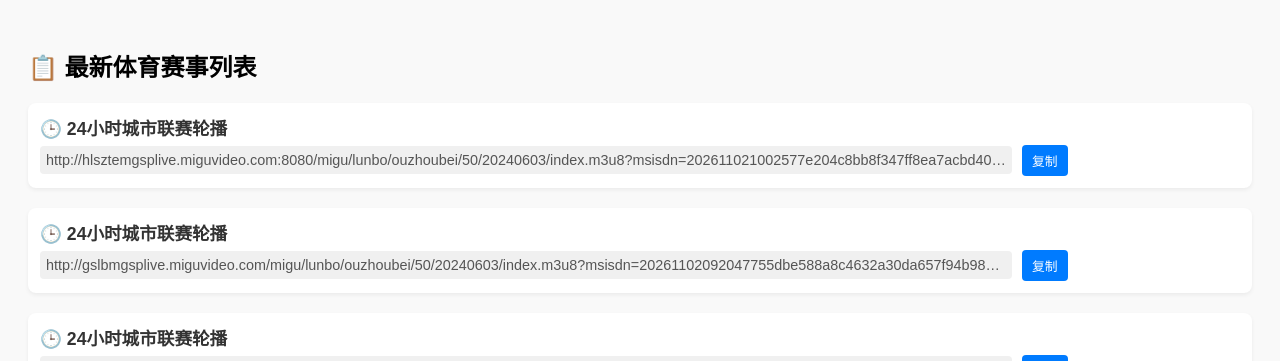
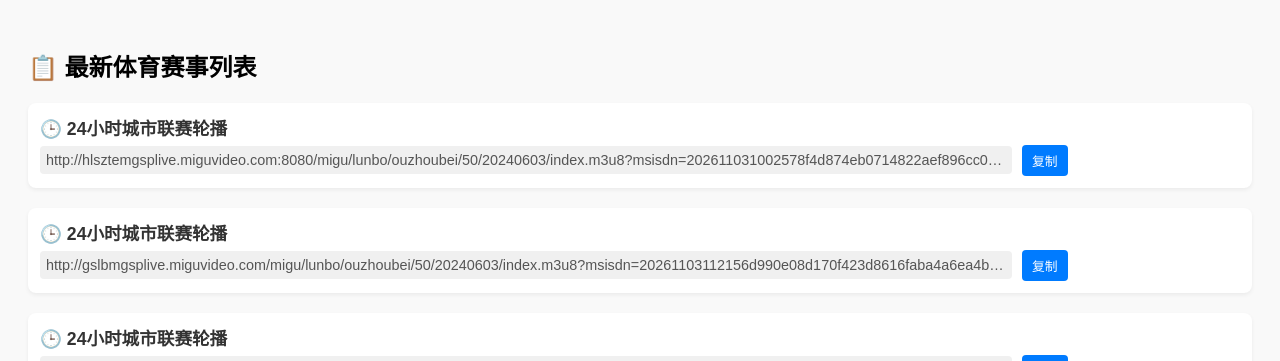
Before and after one commit to kimwang1978/iptv.github.io, a Jekyll site: the page tiyu.html, which Jekyll copies as it is, in a window 1280 px wide and 900 px high. Shown: the top 361 px of the window. Built offline with Jekyll 4.4.1, drawn with Linux system fonts in a browser that asks for light colours; some of the changed text lies outside the part shown.

Commit message:
Sync File 2026-11-03 10:36:12

```diff
--- a/tiyu.html
+++ b/tiyu.html
@@ -52,7 +52,7 @@
         <div class="item">
             <div class="title">🕒 24小时城市联赛轮播</div>
             <div class="url-wrapper">
-                <div class="url" id="url_0">http://hlsztemgsplive.miguvideo.com:8080/migu/lunbo/ouzhoubei/50/20240603/index.m3u8?msisdn=202611021002577e204c8bb8f347ff8ea7acbd405f5476&mdspid=&spid=800033&netType=0&sid=5910022136&pid=2028597139&timestamp=20261102100257&Channel_ID=0116_2600000900-99000-201600010010027&ProgramID=915512915&ParentNodeID=-99&assertID=5910022136&client_ip=171.8.79.254&SecurityKey=20261102100257&promotionId=&mvid=5900006618&mcid=500020&playurlVersion=WX-A1-9.10.1-SNAPSHOT&userid=&jmhm=&videocodec=h264&appCode=miguvideo_android&bean=mgspad&tid=android&conFee=0&encrypt=a9d474d29ca45de1c0999efe03f56db5</div>
+                <div class="url" id="url_0">http://hlsztemgsplive.miguvideo.com:8080/migu/lunbo/ouzhoubei/50/20240603/index.m3u8?msisdn=202611031002578f4d874eb0714822aef896cc0541d5ea&mdspid=&spid=800033&netType=0&sid=5910022136&pid=2028597139&timestamp=20261103100257&Channel_ID=0116_2600000900-99000-201600010010027&ProgramID=915512915&ParentNodeID=-99&assertID=5910022136&client_ip=171.8.79.254&SecurityKey=20261103100257&promotionId=&mvid=5900006618&mcid=500020&playurlVersion=WX-A1-9.10.1-SNAPSHOT&userid=&jmhm=&videocodec=h264&appCode=miguvideo_android&bean=mgspad&tid=android&conFee=0&encrypt=406e558d536027501083f50a1a161494</div>
                 <button class="copy-btn" onclick="copyToClipboard('url_0')">复制</button>
             </div>
         </div>
@@ -60,7 +60,7 @@
         <div class="item">
             <div class="title">🕒 24小时城市联赛轮播</div>
             <div class="url-wrapper">
-                <div class="url" id="url_1">http://gslbmgsplive.miguvideo.com/migu/lunbo/ouzhoubei/50/20240603/index.m3u8?msisdn=20261102092047755dbe588a8c4632a30da657f94b98aa&mdspid=&spid=800033&netType=0&sid=5910022136&pid=2028597139&timestamp=20261102092047&Channel_ID=0116_2600000900-99000-201600010010027&ProgramID=915512915&ParentNodeID=-99&assertID=5910022136&client_ip=2409:8a00:6040:4f61:e53d:93df:da3:d2f8&SecurityKey=20261102092047&promotionId=&mvid=5900006618&mcid=500020&playurlVersion=WX-A1-9.10.1-SNAPSHOT&userid=&jmhm=&videocodec=h264&appCode=miguvideo_android&bean=mgspad&tid=android&conFee=0&puData=b4f6008dae73fb7cb0733f290fe00f0c&ddCalcu=cb04eff0065000e0f80d9a2ef7333f7b07bc</div>
+                <div class="url" id="url_1">http://gslbmgsplive.miguvideo.com/migu/lunbo/ouzhoubei/50/20240603/index.m3u8?msisdn=20261103112156d990e08d170f423d8616faba4a6ea4b9&mdspid=&spid=800033&netType=0&sid=5910022136&pid=2028597139&timestamp=20261103112156&Channel_ID=0116_2600000900-99000-201600010010027&ProgramID=915512915&ParentNodeID=-99&assertID=5910022136&client_ip=2409:8a00:6040:4f61:f24a:23e7:5924:bfb3&SecurityKey=20261103112156&promotionId=&mvid=5900006618&mcid=500020&playurlVersion=ZQ-A1-9.10.1-SNAPSHOT&userid=&jmhm=&videocodec=h264&appCode=miguvideo_android&bean=mgspad&tid=android&conFee=0&puData=3b69418c9b40f6773328894cf160977c&ddCalcu=c37be7609950406118fcc94b94808f263737</div>
                 <button class="copy-btn" onclick="copyToClipboard('url_1')">复制</button>
             </div>
         </div>
@@ -449,14 +449,6 @@
             </div>
         </div>
 
-        <div class="item">
-            <div class="title">🕒 足球联赛</div>
-            <div class="url-wrapper">
-                <div class="url" id="url_50">http://live-cmvideo.cmread.com:80/migu/lunbo/wudaliansai/57/20230310/01.m3u8?msisdn=&mtv_session=&HlsSubType=1&HlsProfileId=1&nphaid=0&encrypt=37390fe8508db105ef85c897db9015f6</div>
-                <button class="copy-btn" onclick="copyToClipboard('url_50')">复制</button>
-            </div>
-        </div>
-
     <script>
         function copyToClipboard(id) {
             const el = document.getElementById(id);
```
